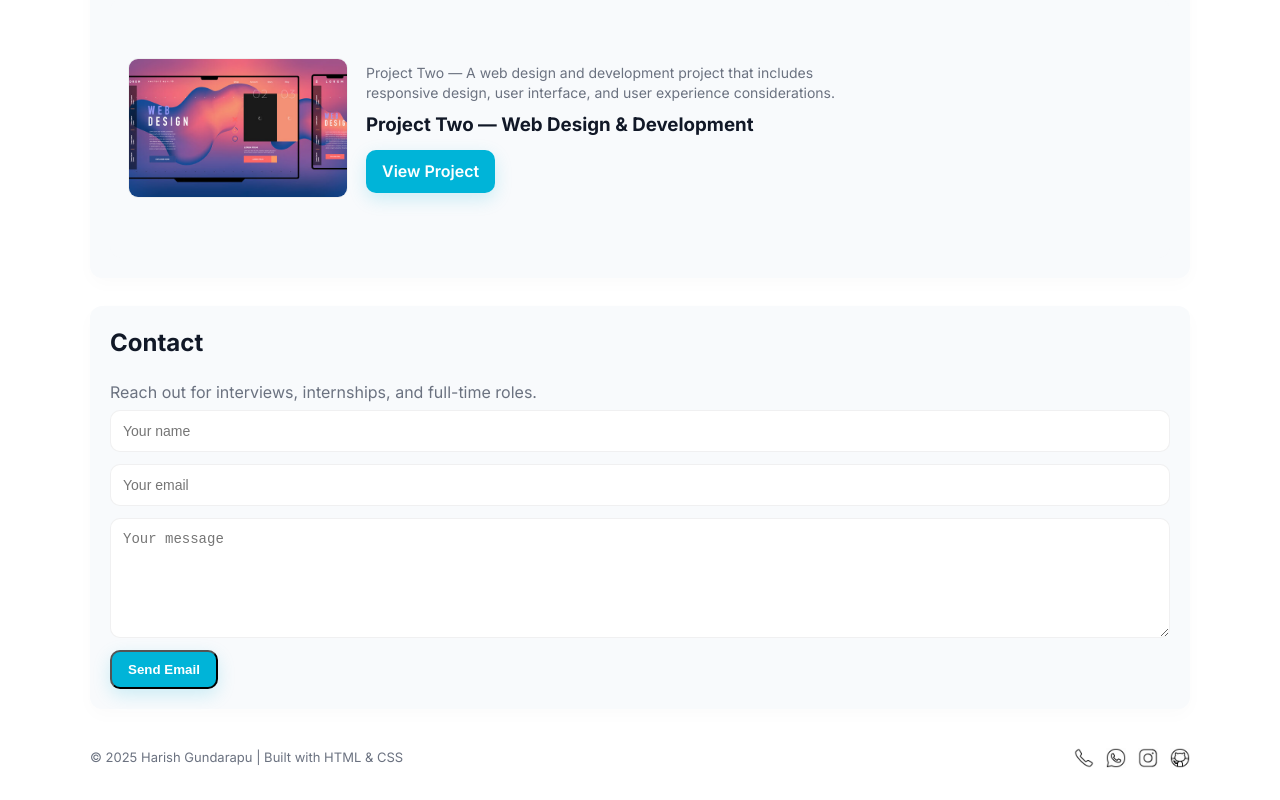
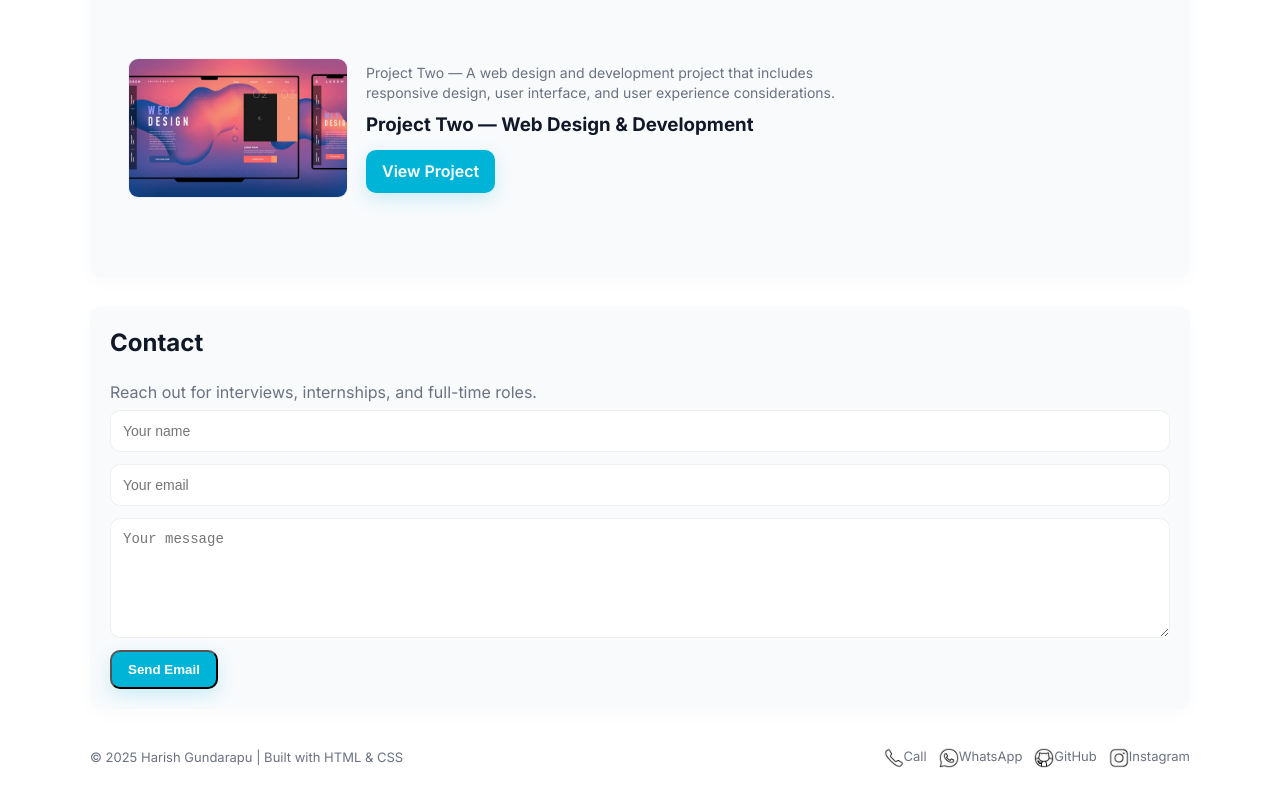
Before and after one commit to Harish-3011/Personal-Portfolio-Website, a plain HTML site: page index.html in a window 1280 px wide. Shown: the part 1924-2724 px from the top of the page. Drawn offline with Linux system fonts and the light colour scheme.

Commit message:
index.html

```diff
--- a/index.html
+++ b/index.html
@@ -169,10 +169,10 @@
             <footer>
                 <div>© <span id="year"></span> Harish Gundarapu | Built with HTML & CSS</div>
                 <div class="social" style="display:flex;gap:12px">
-                    <a href="tel:+918790456329" style="color:var(--muted);text-decoration:none"><img src="phone.gif" alt="WhatsApp" style="width:20px;height:20px;vertical-align:middle"></a>
-                    <a href="https://wa.me/918790456329" style="color:var(--muted);text-decoration:none"><img src="whatsapp.gif" alt="WhatsApp" style="width:20px;height:20px;vertical-align:middle"></a>
-                    <a href="https://www.instagram.com/_harish66_" style="color:var(--muted);text-decoration:none"><img src="instagram.gif" alt="Instagram" style="width:20px;height:20px;vertical-align:middle"></a>
-                    <a href="https://github.com/Harish-3011" style="color:var(--muted);text-decoration:none"><img src="github.gif" alt="GitHub" style="width:20px;height:20px;vertical-align:middle"></a>
+                    <a href="tel:+918790456329" style="color:var(--muted);text-decoration:none"><img src="phone.gif" alt="WhatsApp" style="width:20px;height:20px;vertical-align:middle">Call</a>
+                    <a href="https://wa.me/918790456329" style="color:var(--muted);text-decoration:none"><img src="whatsapp.gif" alt="WhatsApp" style="width:20px;height:20px;vertical-align:middle">WhatsApp</a>
+                    <a href="https://github.com/Harish-3011" style="color:var(--muted);text-decoration:none"><img src="github.gif" alt="GitHub" style="width:20px;height:20px;vertical-align:middle">GitHub</a>
+                    <a href="https://www.instagram.com/_harish66_" style="color:var(--muted);text-decoration:none"><img src="instagram.gif" alt="Instagram" style="width:20px;height:20px;vertical-align:middle">Instagram</a>
                 </div>
             </footer>
         </div>
@@ -180,4 +180,5 @@
         document.getElementById('year').textContent = new Date().getFullYear();
         </script>
     </body>
+
 </html>
```
